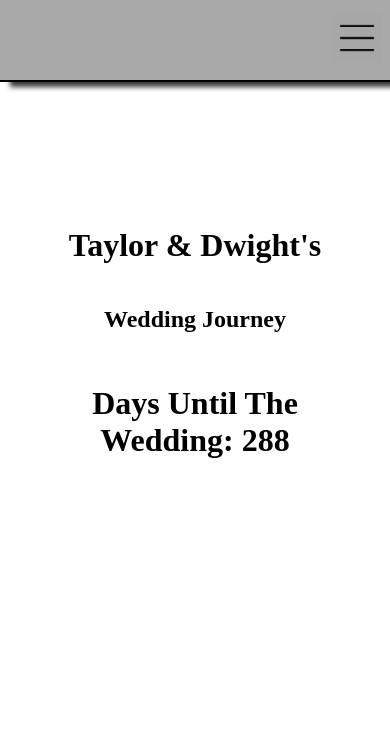
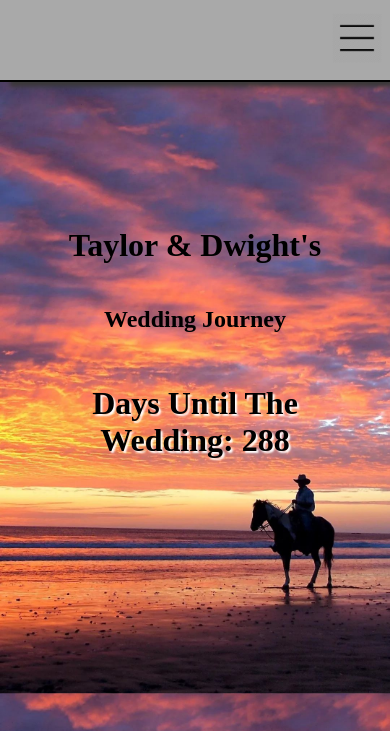
Before and after one commit to tccSolutions/wedding-site, a Flask app: page / in a window 390 px wide. Shown: the top 731 px of the page. Run offline with Flask 2, Linux system fonts and the light colour scheme; some libraries are stand-ins or nearby versions.

Commit message:
mobile background update

```diff
--- /dev/null
+++ b/static/css/index.styles.css
@@ -0,0 +1,10 @@
+body{
+    background-image: url("../images/background.jpg");
+}
+
+@media only screen and (max-width: 600px){
+    body{
+        background-image: url("../images/index-mobile.png");
+        background-size: cover;
+    }
+}
--- a/templates/index.html
+++ b/templates/index.html
@@ -2,7 +2,7 @@
 <html lang="en">
   <head>
     <meta charset="UTF-8" />
-    <link rel="stylesheet" href="../static/css/styles.css" />
+    <link rel="stylesheet" href="../static/css/index.styles.css" />
     <link rel="icon"  type="image/x-icon" href="../static/images/img.png"/>
     <title>Mobley and Bailey Wedding</title>
   </head>
```
